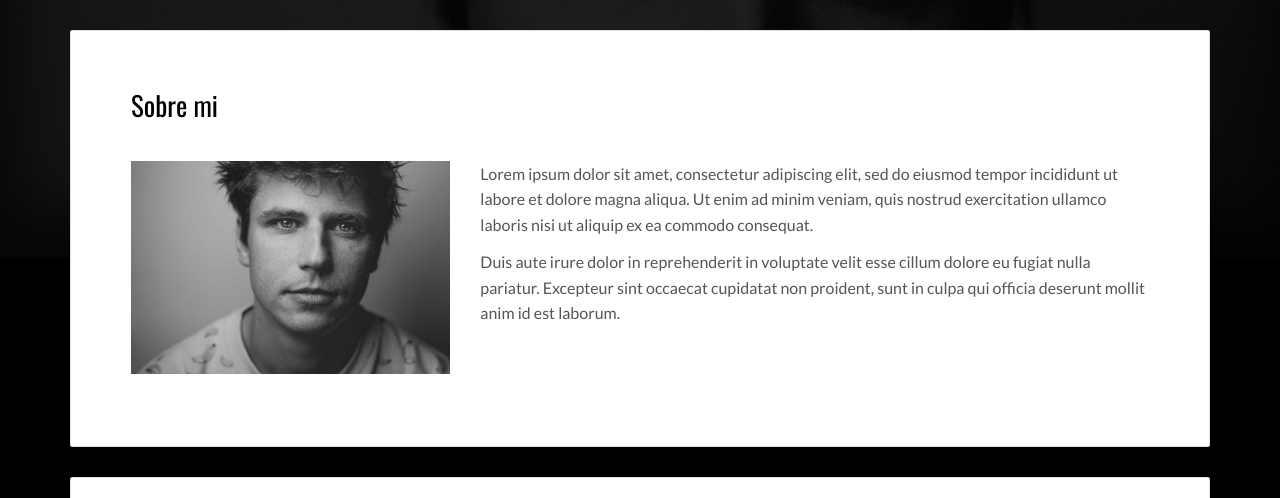
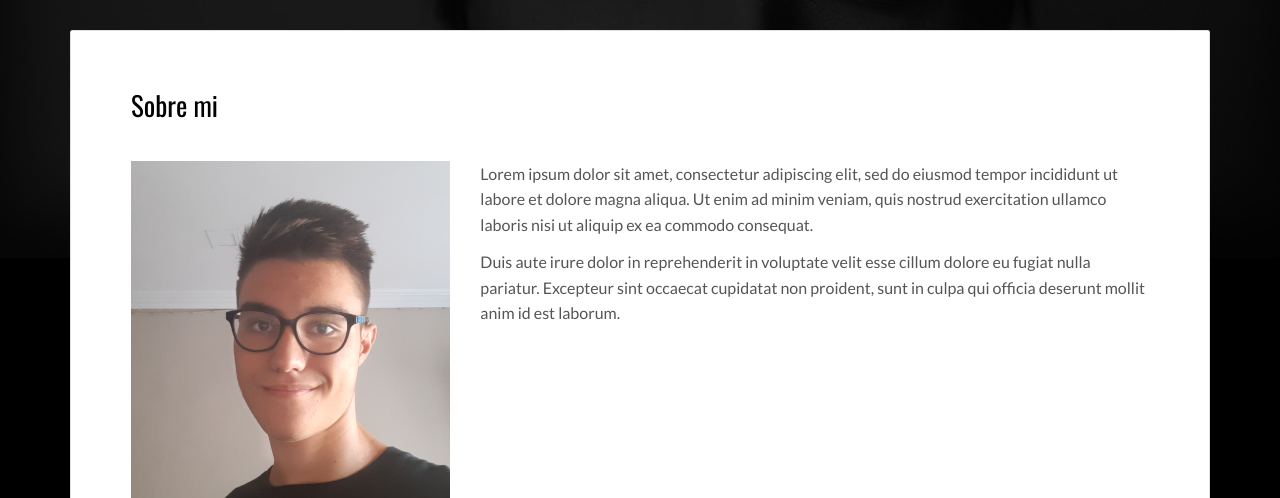
Before and after one commit to AdrianBernabeu0/Portafolio, a plain HTML site: page index.html in a window 1280 px wide. Shown: the part 302-800 px from the top of the page. Drawn offline with nearby package versions, Linux system fonts and the light colour scheme.

Commit message:
portfolio

```diff
--- a/index.html
+++ b/index.html
@@ -60,7 +60,7 @@
             <h2>Sobre mi</h2>
             <div class="row">
               <div class="col-md-4">
-                <p><img src="./assets/images/img-01.jpg" class="img-responsive" alt=""></p>
+                <p><img src="./assets/images/foto.PNG" class="img-responsive" alt=""></p>
               </div>
               <div class="col-md-8">
 
```
Also changed, not shown: assets/images/foto.PNG (added).
